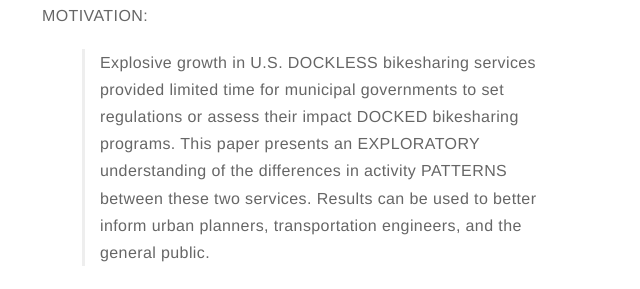
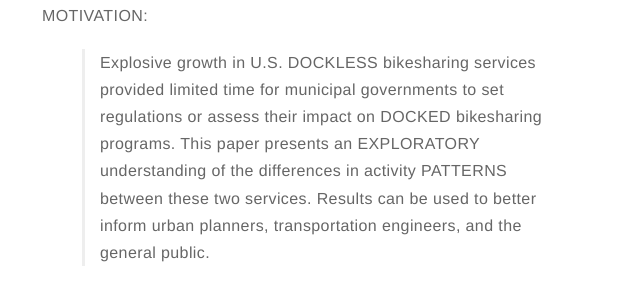
Before and after one commit to dljubenk/dljubenk.github.io, a Jekyll site: the page built from _posts/2019-02-06-literature-study.markdown, in a window 1280 px wide and 900 px high, scrolled down 1780 px. Shown: the part 206-495 px from the top of the window, without its empty margins (318-958 px from the left). Built offline with Jekyll 4.4.1, drawn with Linux system fonts in a browser that asks for light colours; emoji names are drawn with the system emoji font; comment, search, counter and statistics services are not loaded.

```diff
--- a/_posts/2019-02-06-literature-study.markdown
+++ b/_posts/2019-02-06-literature-study.markdown
@@ -54,7 +54,7 @@ In total, 142 papers in the domain of smart cities transportation had been colle
 ![Markdown Image][1]
 
 MOTIVATION:
->Explosive growth in U.S. DOCKLESS bikesharing services provided limited time for municipal governments to set regulations or assess their impact DOCKED bikesharing programs. This paper presents an EXPLORATORY understanding of the differences in activity
+>Explosive growth in U.S. DOCKLESS bikesharing services provided limited time for municipal governments to set regulations or assess their impact on DOCKED bikesharing programs. This paper presents an EXPLORATORY understanding of the differences in activity
 PATTERNS between these two services. Results can be used to better inform urban planners, transportation engineers,
 and the general public.
 
```
